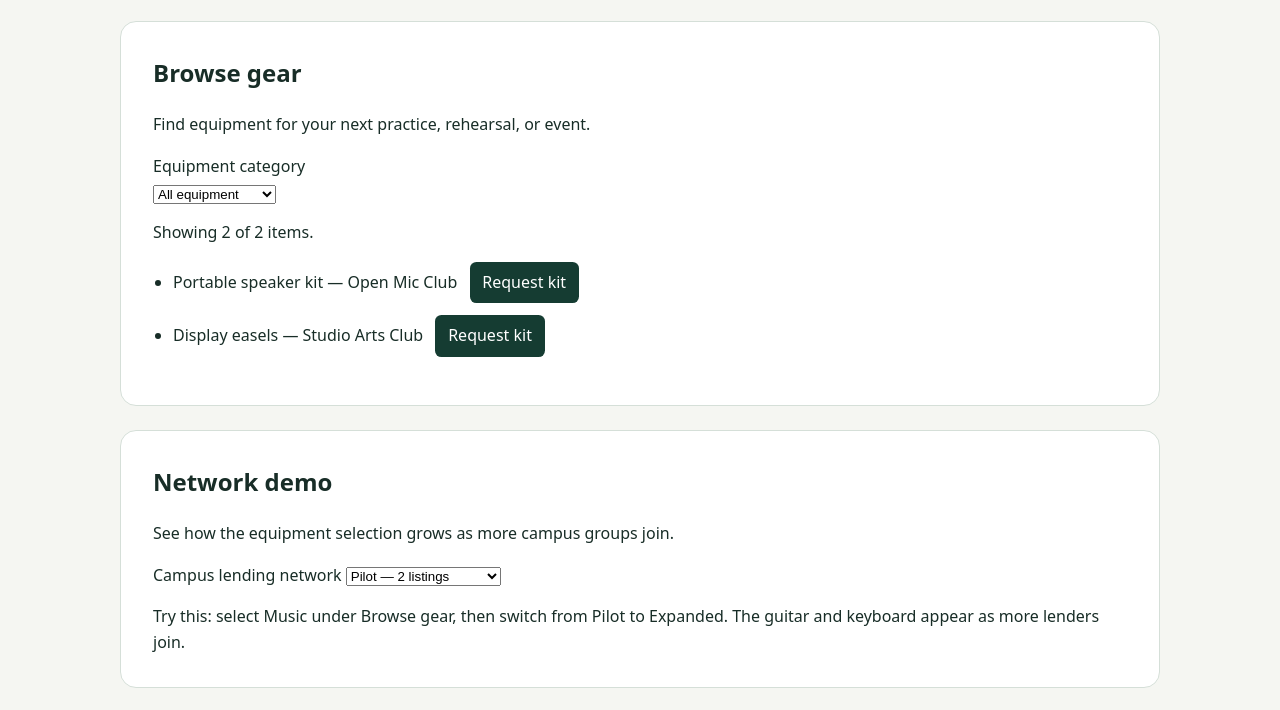
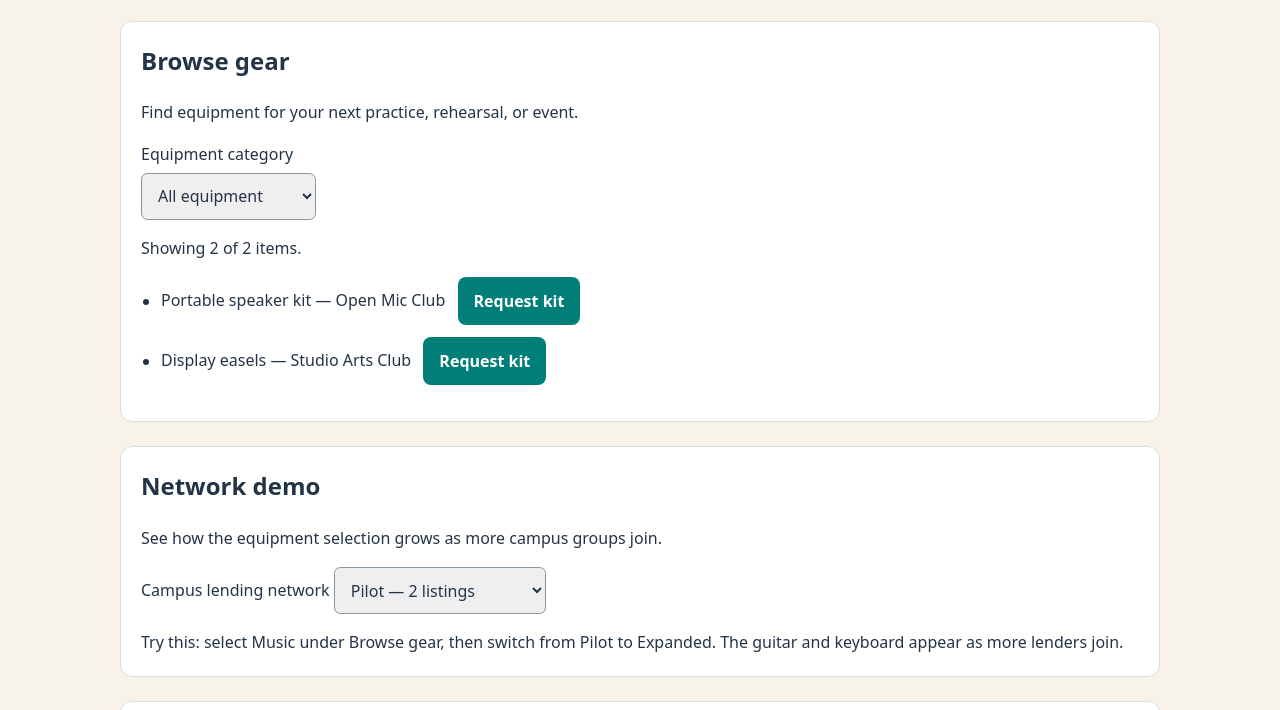
Before and after one commit to JaxsonP-web/CampusKit, a plain HTML site: page index.html in a window 1280 px wide. Shown: the part 336-1046 px from the top of the page. Drawn offline with Linux system fonts and the light colour scheme.

Commit message:
Add CampusKit visual refresh styles

```diff
--- a/style.css
+++ b/style.css
@@ -147,3 +147,78 @@ textarea:focus-visible {
   justify-self: start;
   margin: 0.5rem 0 0;
 }
+/* CampusKit visual refresh */
+:root {
+  --campuskit-navy: #142b45;
+  --campuskit-cream: #f7f3e8;
+  --campuskit-teal: #007f78;
+  --campuskit-text: #243447;
+}
+
+body {
+  background: var(--campuskit-cream);
+  color: var(--campuskit-text);
+}
+
+header {
+  background: var(--campuskit-navy);
+  color: #fff;
+}
+
+header a {
+  color: #fff;
+}
+
+main > section,
+article,
+.card,
+.section {
+  background: #fff;
+  border-radius: 0.75rem;
+  padding: 1.25rem;
+}
+
+button,
+input[type="button"],
+input[type="submit"],
+input[type="reset"] {
+  min-height: 44px;
+  padding: 0.7rem 1rem;
+  border: 0;
+  border-radius: 0.5rem;
+  background: var(--campuskit-teal);
+  color: #fff;
+  font: inherit;
+  font-weight: 600;
+  cursor: pointer;
+}
+
+select,
+input,
+textarea {
+  min-height: 44px;
+  padding: 0.65rem 0.75rem;
+  border: 1px solid #8795a1;
+  border-radius: 0.4rem;
+  color: var(--campuskit-text);
+  font: inherit;
+}
+
+button:focus-visible,
+input:focus-visible,
+select:focus-visible,
+textarea:focus-visible,
+a:focus-visible {
+  outline: 3px solid #f0a629;
+  outline-offset: 3px;
+}
+
+@media (max-width: 600px) {
+  button,
+  input[type="button"],
+  input[type="submit"],
+  input[type="reset"],
+  select {
+    min-height: 48px;
+  }
+}
```
